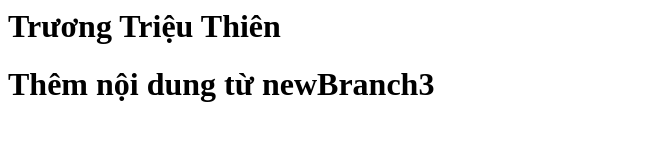
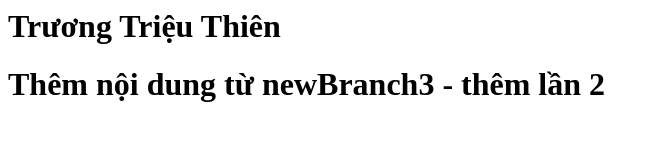
Before and after one commit to ttthien27/GitTest, a plain HTML site: page index.html in a window 1280 px wide. Shown: the whole page, without its empty margins (0-659 px from the left). Drawn offline with Linux system fonts and the light colour scheme.

Commit message:
them lan 2

```diff
--- a/index.html
+++ b/index.html
@@ -1,2 +1,2 @@
 <h1>Trương Triệu Thiên</h1>
-<h1>Thêm nội dung từ newBranch3</h1>
+<h1>Thêm nội dung từ newBranch3 - thêm lần 2</h1>
```
